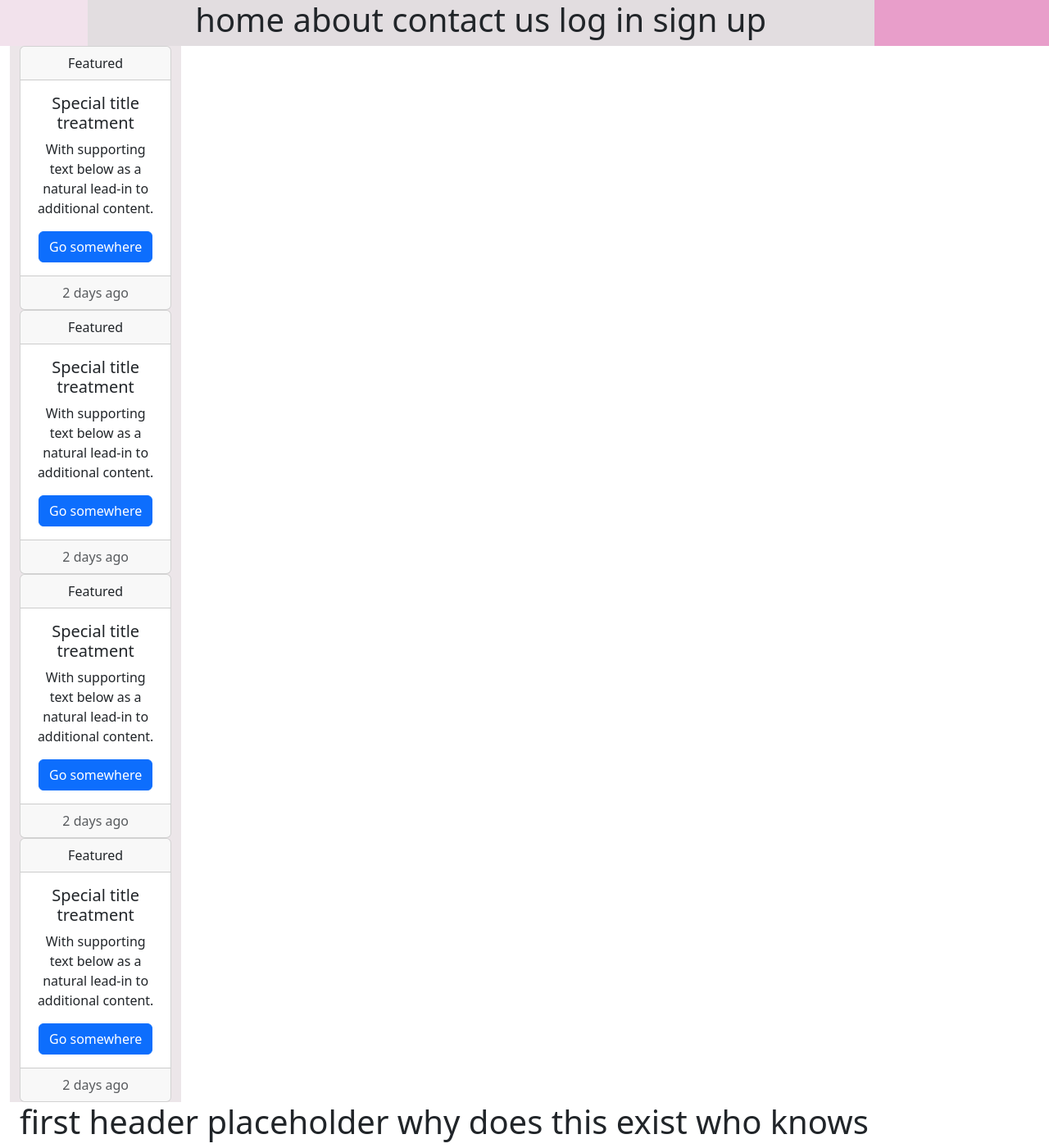
After one commit to Treestr/classroom-assistant, a Python web app: template templates/roster.html in a window 1280 px wide. The commit adds this page. Shown: the whole page at 82% size. Run offline with Jinja, Linux system fonts and the light colour scheme; the template is opened without the code that fills it, so the values that code supplies are empty.

Commit message:
add new and updated html files

```diff
--- a/notes.txt
+++ b/notes.txt
@@ -1,3 +1,9 @@
+https://docs.google.com/document/d/1cOexnSzg85mQ0IFkSeNNnFmZ92UnM-Q1s2tuKBEj4Qs/edit
+
+
+https://www.figma.com/file/o1hBVmcQJBz401PGoo8GD2/CONWAY-HB-PROJECT-IDEAS%2FSKETCH?type=whiteboard&node-id=0-1&t=IoNK083VBwHZunWC-0
+moved ports
+
 # - CONTINUE add assignment check in: on student route: profile shows active assignments, click, |
 
 CREATE LOG IN FEATURE FOR ATTENDANCE;'
--- /dev/null
+++ b/templates/roster.html
@@ -0,0 +1,122 @@
+
+
+
+<!DOCTYPE html>
+<html lang="en">
+
+  <head>
+    <meta charset="utf-8" />
+    <meta name="viewport" content="width=device-width, initial-scale=1" />
+    <title>Bootstrap demo</title>
+    <link
+      href="https://cdn.jsdelivr.net/npm/bootstrap@5.3.3/dist/css/bootstrap.min.css"
+      rel="stylesheet"
+      integrity="sha384-QWTKZyjpPEjISv5WaRU9OFeRpok6YctnYmDr5pNlyT2bRjXh0JMhjY6hW+ALEwIH"
+      crossorigin="anonymous"
+    />
+  </head>
+
+
+  <body>
+    <div class="container-fluid">
+
+
+        <!-- first row -->
+      <div class="row">
+        <div class="col-1" style="background-color: rgb(242, 226, 236)"></div>
+          <div class="col-9" style="background-color: rgb(226, 221, 224)">
+          <h1><center>home about contact us log in sign up </center></h1>
+        </div>
+           <div class="col-2" style="background-color: rgb(232, 158, 202)"></div>
+      </div>
+
+      <!-- second container -->
+      <div class="container-fluid">
+    <div class="row">
+        <div class="col-2" style="background-color: rgb(236, 230, 233)">
+            <div class="row"></div>
+
+
+
+
+
+<div class="card text-center">
+  <div class="card-header">
+    Featured
+  </div>
+  <div class="card-body">
+    <h5 class="card-title">Special title treatment</h5>
+    <p class="card-text">With supporting text below as a natural lead-in to additional content.</p>
+    <a href="#" class="btn btn-primary">Go somewhere</a>
+  </div>
+  <div class="card-footer text-body-secondary">
+    2 days ago
+  </div>
+</div>
+
+<div class="card text-center">
+  <div class="card-header">
+    Featured
+  </div>
+  <div class="card-body">
+    <h5 class="card-title">Special title treatment</h5>
+    <p class="card-text">With supporting text below as a natural lead-in to additional content.</p>
+    <a href="#" class="btn btn-primary">Go somewhere</a>
+  </div>
+  <div class="card-footer text-body-secondary">
+    2 days ago
+  </div>
+</div>
+
+<div class="card text-center">
+  <div class="card-header">
+    Featured
+  </div>
+  <div class="card-body">
+    <h5 class="card-title">Special title treatment</h5>
+    <p class="card-text">With supporting text below as a natural lead-in to additional content.</p>
+    <a href="#" class="btn btn-primary">Go somewhere</a>
+  </div>
+  <div class="card-footer text-body-secondary">
+    2 days ago
+  </div>
+</div>
+<div class="card text-center">
+  <div class="card-header">
+    Featured
+  </div>
+  <div class="card-body">
+    <h5 class="card-title">Special title treatment</h5>
+    <p class="card-text">With supporting text below as a natural lead-in to additional content.</p>
+    <a href="#" class="btn btn-primary">Go somewhere</a>
+  </div>
+  <div class="card-footer text-body-secondary">
+    2 days ago
+  </div>
+</div>
+
+
+
+
+
+        </div>
+
+    </div>
+    <h1>first header placeholder why does this exist who knows</h1>
+    <script
+      src="https://cdn.jsdelivr.net/npm/bootstrap@5.3.3/dist/js/bootstrap.bundle.min.js"
+      integrity="sha384-YvpcrYf0tY3lHB60NNkmXc5s9fDVZLESaAA55NDzOxhy9GkcIdslK1eN7N6jIeHz"
+      crossorigin="anonymous"
+    ></script>
+    <script
+      src="https://cdn.jsdelivr.net/npm/@popperjs/core@2.11.8/dist/umd/popper.min.js"
+      integrity="sha384-I7E8VVD/ismYTF4hNIPjVp/Zjvgyol6VFvRkX/vR+Vc4jQkC+hVqc2pM8ODewa9r"
+      crossorigin="anonymous"
+    ></script>
+    <script
+      src="https://cdn.jsdelivr.net/npm/bootstrap@5.3.3/dist/js/bootstrap.min.js"
+      integrity="sha384-0pUGZvbkm6XF6gxjEnlmuGrJXVbNuzT9qBBavbLwCsOGabYfZo0T0to5eqruptLy"
+      crossorigin="anonymous"
+    ></script>
+  </body>
+</html>
--- a/templates/teacher_profile.html
+++ /dev/null
@@ -1,2 +0,0 @@
-{% extends 'base.html' %} {% block title %}{% endblock %} {% block head %}{%
-endblock %} {% block body %}{% endblock %}
--- /dev/null
+++ b/templates/user-profile.html
@@ -0,0 +1,4 @@
+{% extends 'base.html' %}
+{% block title %}{% endblock %}
+{% block head %}{%endblock %}
+{% block body %}{% endblock %}
```
Also changed, not shown: templates/base.html (+17 -1 lines), templates/homepage.html (+42 -4 lines), templates/landing-page.html (added), templates/sign-in.html (added).
